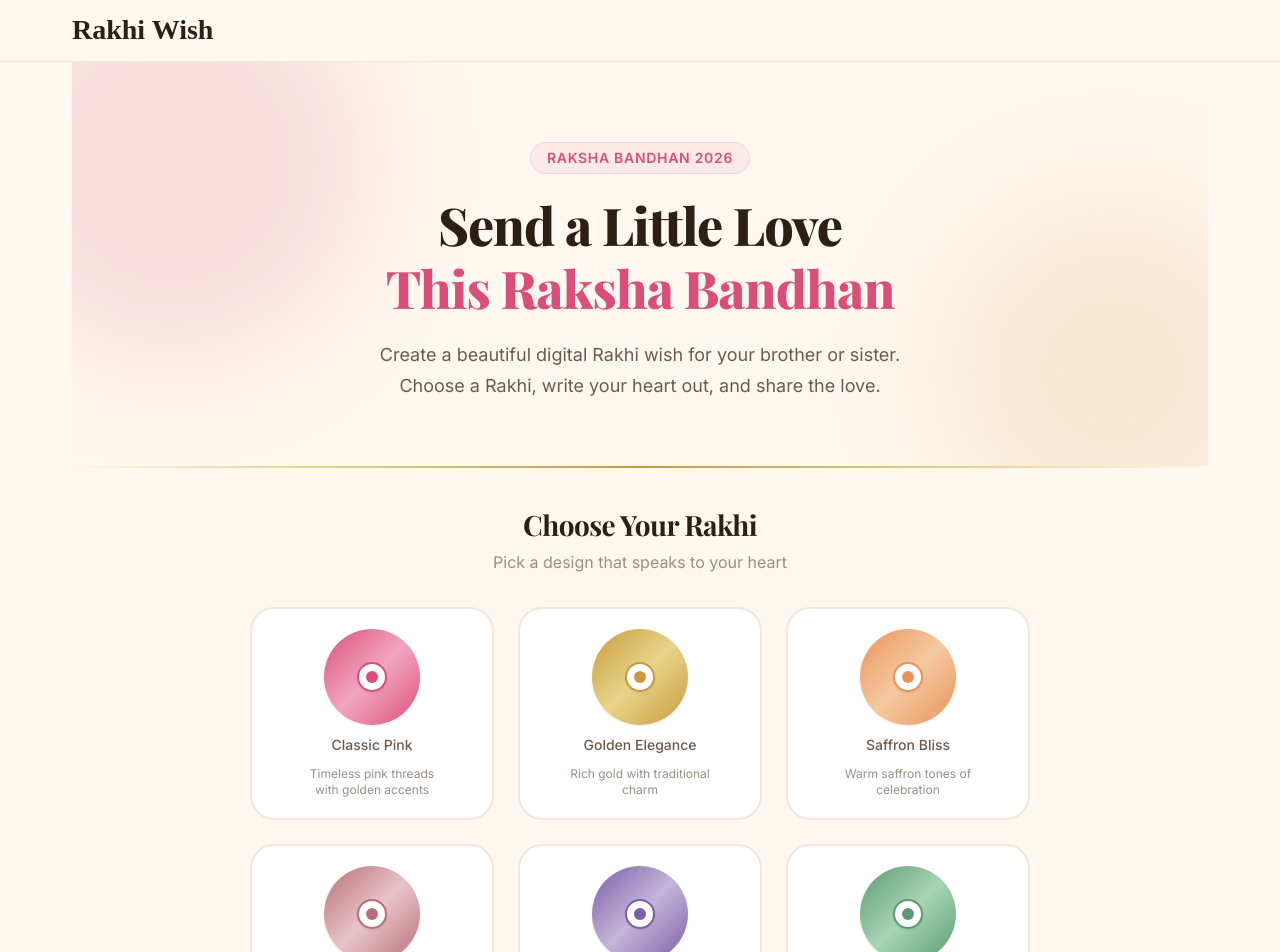
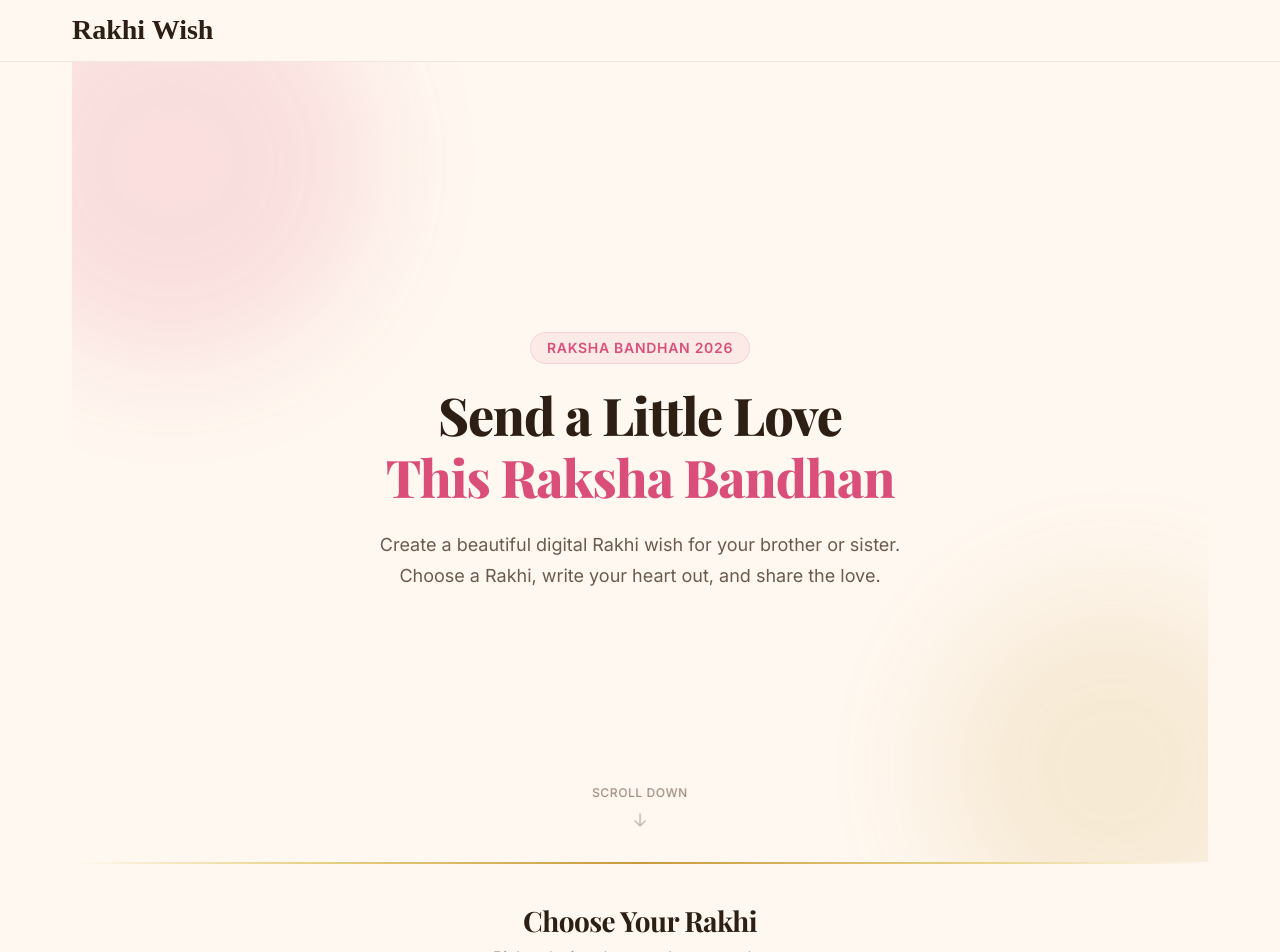
Before and after one commit to tallapallimanikanta/RakhiWishes, a React (Vite) app: page / in a window 1280 px wide. Shown: the top 952 px of the page. Built offline with nearby package versions, Linux system fonts and the light colour scheme; no server answers; a web font is replaced by a local one.

Commit message:
style: hero section fills full screen with scroll indicator
🤖 Generated with Codebuff
Co-Authored-By: Codebuff <noreply@codebuff.com>

```diff
--- a/src/components/Hero.css
+++ b/src/components/Hero.css
@@ -4,21 +4,14 @@
 
 .hero {
   position: relative;
-  padding: var(--space-12) var(--space-4) var(--space-10);
+  min-height: 100vh;
+  min-height: 100dvh;
+  display: flex;
+  align-items: center;
+  justify-content: center;
+  padding: var(--space-8) var(--space-4);
   text-align: center;
   overflow: hidden;
-}
-
-@media (min-width: 768px) {
-  .hero {
-    padding: var(--space-16) var(--space-6) var(--space-12);
-  }
-}
-
-@media (min-width: 1024px) {
-  .hero {
-    padding: var(--space-20) var(--space-8) var(--space-16);
-  }
 }
 
 /* ── Decorative Orbs ── */
@@ -113,3 +106,29 @@
     display: none;
   }
 }
+
+/* ── Scroll Indicator ── */
+
+.hero__scroll {
+  position: absolute;
+  bottom: var(--space-8);
+  left: 50%;
+  transform: translateX(-50%);
+  display: flex;
+  flex-direction: column;
+  align-items: center;
+  gap: var(--space-2);
+  color: var(--color-text-muted);
+}
+
+.hero__scroll-text {
+  font-size: var(--text-xs);
+  font-weight: var(--weight-medium);
+  letter-spacing: var(--tracking-wider);
+  text-transform: uppercase;
+}
+
+.hero__scroll-arrow {
+  animation: gentleFloat 2s var(--ease-in-out) infinite;
+  opacity: 0.6;
+}
--- a/src/components/Hero.tsx
+++ b/src/components/Hero.tsx
@@ -20,6 +20,16 @@ function Hero() {
           Choose a Rakhi, write your heart out, and share the love.
         </p>
       </div>
+
+      {/* Scroll indicator */}
+      <div className="hero__scroll animate-fade-in delay-4" aria-hidden="true">
+        <span className="hero__scroll-text">Scroll down</span>
+        <span className="hero__scroll-arrow">
+          <svg width="20" height="20" viewBox="0 0 20 20" fill="none">
+            <path d="M10 4V16M10 16L5 11M10 16L15 11" stroke="currentColor" strokeWidth="1.5" strokeLinecap="round" strokeLinejoin="round"/>
+          </svg>
+        </span>
+      </div>
     </section>
   )
 }
```
